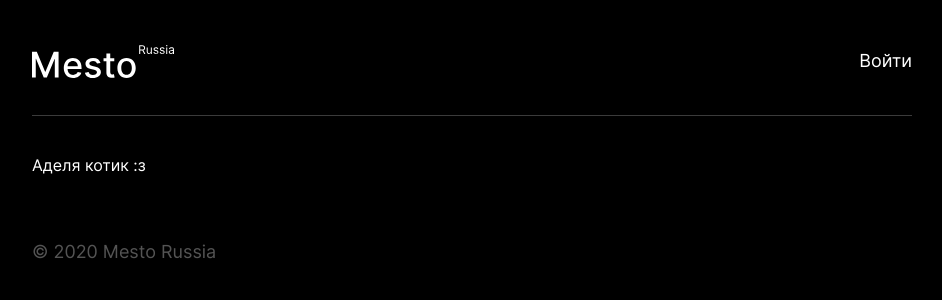
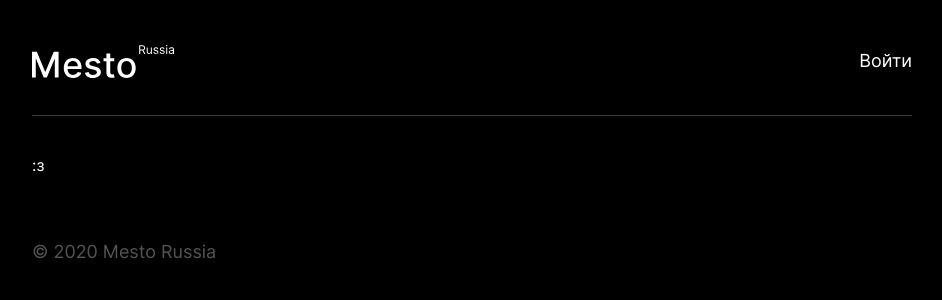
Before and after one commit to AlexLeibch/react-mesto-auth, a React (Create React App) app: page /sign-up in a window 1280 px wide. Shown: the top 300 px of the page, without its empty margins (168-1110 px from the left). Built offline with nearby package versions, Linux system fonts and the light colour scheme; no server answers.

Commit message:
fix Register

```diff
--- a/src/components/Register.js
+++ b/src/components/Register.js
@@ -2,7 +2,7 @@ import React from "react";
 
 function Register() {
     return (
-        <div className="bb">Аделя котик :з</div>
+        <div className="bb">:з</div>
     )
 }
 
```
